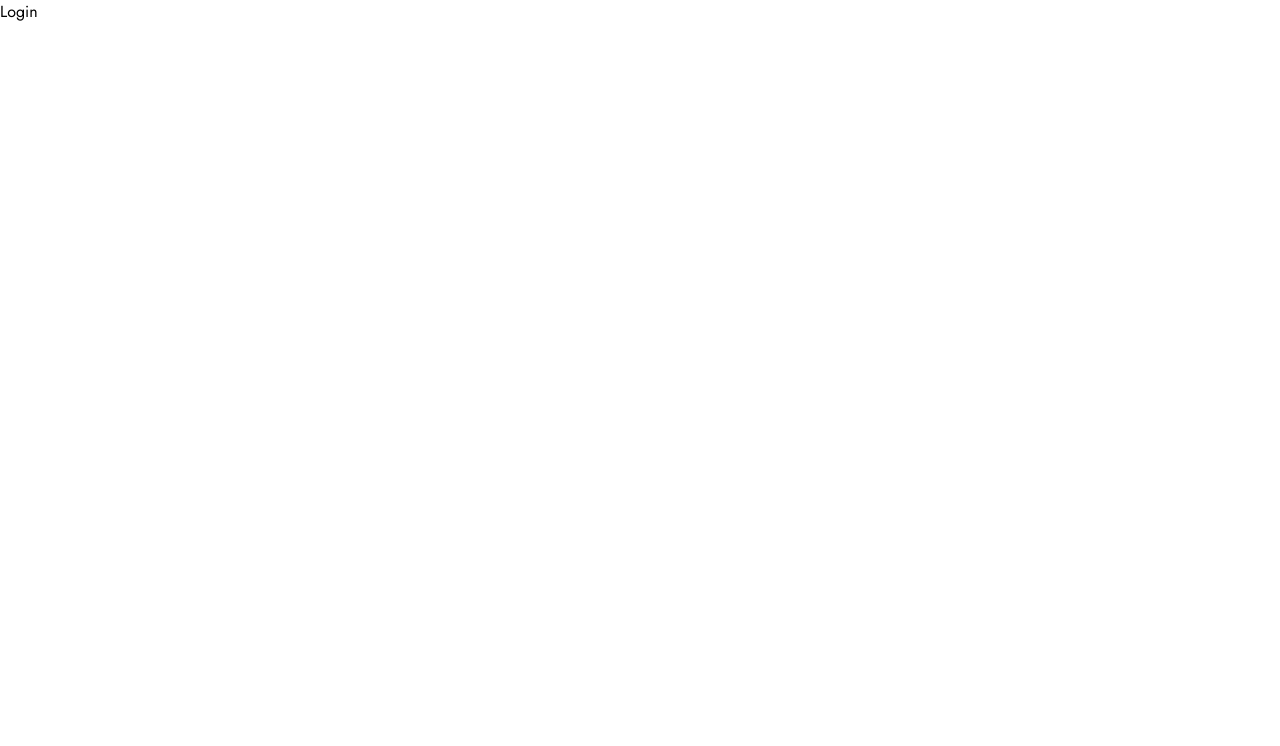
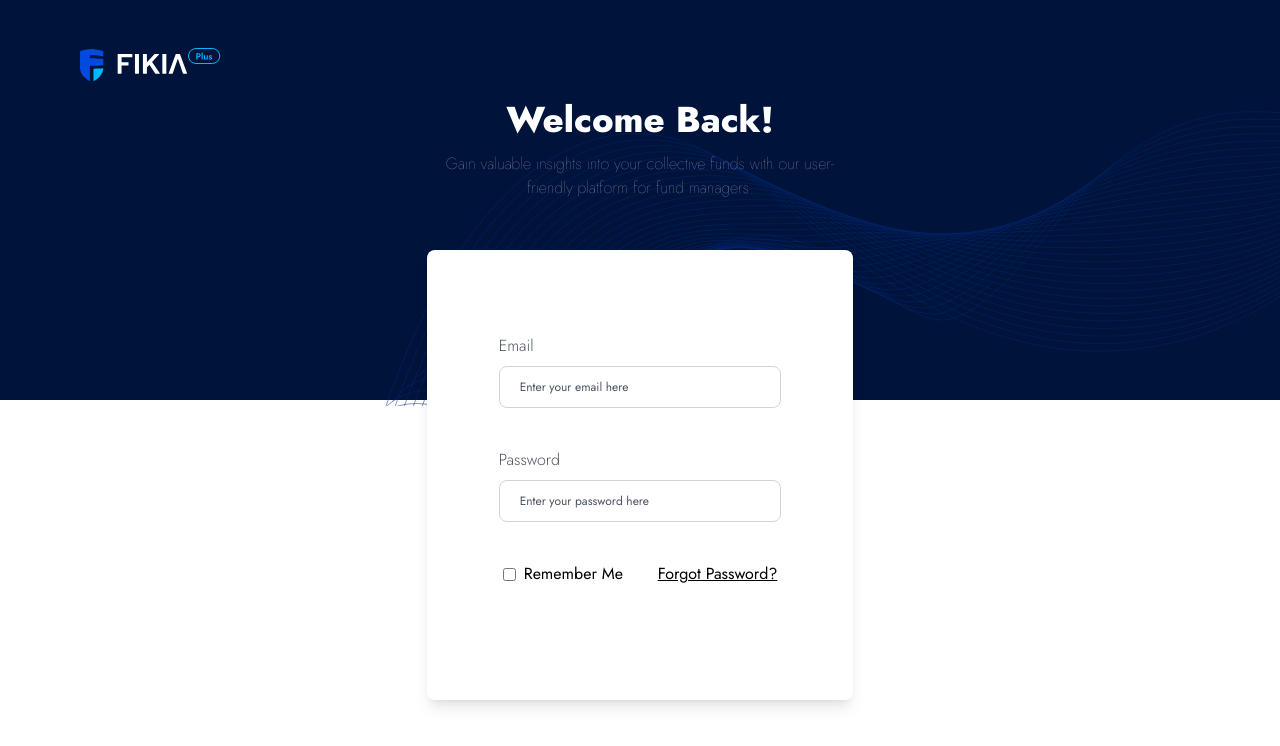
Before and after one commit to tier-one/fe-fikia-plus, a Next.js app: page /auth/login in a window 1280 px wide. Shown: the top 746 px of the page. Built offline with nearby package versions, Linux system fonts and the light colour scheme.

Commit message:
complete auth pages

```diff
--- /dev/null
+++ b/app/auth/forgot-password/page.tsx
@@ -0,0 +1,49 @@
+'use client'
+import Image from 'next/image';
+import Arrow from '../../../public/arrow.svg'
+import Link from 'next/link';
+import InputField from '@/app/components/InputField';
+import { useState } from 'react';
+
+const inputFieldStylingProps = {
+  container: {
+    className: 'flex flex-col space w-full py-7'
+  },
+  inputlabel: {
+    className: 'text-base text-gray-600 font-light'
+  },
+  input: {
+    className: 'py-3 px-5 rounded-lg mt-2 border border-gray-300 placeholder:text-gray-600'
+  },
+}
+
+export default function ForgotPassword() {
+  const [email, setEmail] = useState('')
+
+  const handleEmail = (email: string) => {
+    setEmail(email)
+  }
+
+  return (
+    <main className='bg-white rounded-lg shadow-lg h-1/2 w-1/3 px-16'>
+      <Link href='/auth/login' className='pt-12 flex'>
+        <Image src={Arrow} alt='arrow' />
+        <span className='text-[#002674] mx-1 text-sm'>Return back</span>
+      </Link>
+      <div className='py-5'>
+        <h1 className='text-4xl font-bold text-[#475569]'>Forgot password?</h1>
+        <p className='text-base py-3 text-[#475569]'>No worries, we&apos;ll send you reset instructions</p>
+        <InputField
+            value={email}
+            placeholder='Enter your email here'
+            required={false}
+            type='text'
+            className='text-xs'
+            label='Email'
+            onChange={handleEmail}
+            {...inputFieldStylingProps}
+          />
+      </div>
+    </main>
+  )
+}
--- /dev/null
+++ b/app/auth/layout.tsx
@@ -0,0 +1,38 @@
+import Image from "next/image"
+import { Jost } from 'next/font/google'
+import Logo from '../../public/fikiaplus.svg'
+import Waves from '../../public/waves-login.svg'
+
+const jost = Jost({ subsets: ['latin'] })
+
+export const metadata = {
+  title: 'Authentication',
+  description: 'Make Investments Easy',
+}
+
+
+export default function AuthLayout({
+  children,
+}: {
+  children: React.ReactNode
+}) {
+  return (
+    <html lang="en">
+      <body className={jost.className}>
+        <div className='h-screen'>
+          <div className='absolute px-20 py-12'>
+            <Image src={Logo} alt='Fikia Plus Logo' />
+          </div>
+          <div className='absolute right-0'>
+            <Image src={Waves} alt='waves' />
+          </div>
+          <div className='absolute flex justify-center items-center w-screen h-screen'>
+            {children}
+          </div>
+          <div className='bg-[#00133B] h-1/2'></div>
+          <div className='h-1/2'></div>
+        </div>
+      </body>
+    </html>
+  )
+}
--- a/app/auth/login/page.tsx
+++ b/app/auth/login/page.tsx
@@ -1,9 +1,64 @@
+'use client'
+import InputField from '@/app/components/InputField'
+import CheckBox from '@/app/components/CheckBox'
+import { useState } from 'react'
+import Link from 'next/link'
 
+const inputFieldStylingProps = {
+  container: {
+    className: 'flex flex-col space w-full px-8'
+  },
+  inputlabel: {
+    className: 'text-base text-gray-600 font-light'
+  },
+  input: {
+    className: 'py-3 px-5 rounded-lg mt-2 border border-gray-300 placeholder:text-gray-600'
+  },
+}
 
 export default function Login() {
+  const [email, setEmail] = useState('')
+  const [password, setPassword] = useState('')
+
+  const handleEmail = (email: string) => {
+    setEmail(email)
+  }
   return (
-    <main>
-      Login
+    <main className='h-3/4 w-1/3 box-shadow'>
+      <div className='w-full h-1/4 text-center text-white'>
+        <h1 className='text-4xl font-extrabold'>Welcome Back!</h1>
+        <p className='font-thin py-3'>Gain valuable insights into your collective funds with our user-friendly platform for fund managers.</p>
+      </div>
+      <div className='bg-white rounded-lg shadow-lg h-3/4 px-10 py-16'>
+        <div className='py-5'>
+          <InputField
+            value={email}
+            placeholder='Enter your email here'
+            required={false}
+            type='text'
+            className='text-xs'
+            label='Email'
+            onChange={handleEmail}
+            {...inputFieldStylingProps}
+          />
+        </div>
+        <div className='py-5'>
+          <InputField
+            value={password}
+            placeholder='Enter your password here'
+            required={false}
+            type='text'
+            className='text-xs'
+            label='Password'
+            onChange={handleEmail}
+            {...inputFieldStylingProps}
+          />
+        </div>
+        <div className='flex justify-between px-9 py-5'>
+          <CheckBox />
+          <Link href='/auth/forgot-password' className='text-base underline'>Forgot Password?</Link>
+        </div>
+      </div>
     </main>
   )
 }
--- a/app/auth/reset-password/page.tsx
+++ b/app/auth/reset-password/page.tsx
@@ -1,7 +1,59 @@
+'use client'
+import Link from 'next/link'
+import Image from 'next/image'
+import Arrow from '../../../public/arrow.svg'
+import InputField from '@/app/components/InputField'
+import { useState } from 'react'
+
+const inputFieldStylingProps = {
+  container: {
+    className: 'flex flex-col space w-full'
+  },
+  inputlabel: {
+    className: 'text-base text-gray-600 font-light'
+  },
+  input: {
+    className: 'py-3 px-5 rounded-lg mt-2 border border-gray-300 placeholder:text-gray-600'
+  },
+}
+
 export default function ResetPassword() {
+  const [password, setPassword] = useState('')
+
   return (
-    <main>
-      ResetPassword
+    <main className='bg-white rounded-lg shadow-lg h-1/2 w-1/3 px-16'>
+      <Link href='/auth/login' className='pt-12 flex'>
+        <Image src={Arrow} alt='arrow' />
+        <span className='text-[#002674] mx-1 text-sm'>Return back</span>
+      </Link>
+      <div className='py-5'>
+        <h1 className='text-4xl font-bold text-[#475569]'>Change password</h1>
+        <p className='text-base py-3 text-[#475569]'>Enter your new password and confirm it.</p>
+        <div className='py-2'>
+          <InputField
+              value={password}
+              placeholder='Enter your new password here'
+              required={false}
+              type='text'
+              className='text-xs'
+              label='New Password'
+              onChange={setPassword}
+              {...inputFieldStylingProps}
+            />
+        </div>
+        <div className='py-3'>
+          <InputField
+            value={password}
+            placeholder='Confirm your new password here'
+            required={false}
+            type='text'
+            className='text-xs'
+            label='Confirm Password'
+            onChange={setPassword}
+            {...inputFieldStylingProps}
+          />
+        </div>
+      </div>
     </main>
   )
 }
--- /dev/null
+++ b/app/components/CheckBox.tsx
@@ -0,0 +1,10 @@
+import React from 'react'
+
+export default function CheckBox() {
+  return (
+    <div className='flex items-center'>
+      <input type='checkbox' className='px-10' />
+      <span className='text-base mx-2'>Remember Me</span>
+    </div>
+  )
+}
--- /dev/null
+++ b/app/components/InputField.tsx
@@ -0,0 +1,52 @@
+import Image from 'next/image'
+
+interface InputProps{
+  value?: string
+  label?: string
+  placeholder?: string
+  type?: string
+  onChange?: (value: string)=> void
+  className?: string
+  required?: boolean
+  container?: {
+    className?: string
+  }
+  inputlabel?: {
+    className?: string
+  }
+  input?: {
+    className?: string
+  }
+}
+
+export default function InputField({
+    value,
+    label,
+    placeholder,
+    required,
+    type,
+    onChange,
+    className,
+    ...props
+  }: InputProps) {
+  const handleChange = (event: any) => {
+    const { value } = event?.target
+    onChange && onChange(value)
+  }
+
+  return (
+    <div className={`${props.container?.className} ${className}`}>
+      {label && required ?
+        <label className={props.inputlabel?.className} htmlFor='app-input-field'>{label} <span className='text-ehr-red'>*</span></label> :
+        <label className={props.inputlabel?.className} htmlFor='app-input-field'>{label}</label>}
+      <input
+        type={type}
+        value={value}
+        placeholder={placeholder}
+        onChange={handleChange}
+        className={props.input?.className}
+        {...props}
+      />
+    </div>
+  )
+}
--- a/app/dashboard/layout.tsx
+++ b/app/dashboard/layout.tsx
@@ -1,5 +1,7 @@
+import { Jost } from 'next/font/google'
+import Navbar from '../components/Navbar'
 
-import Navbar from '../components/Navbar'
+// const jost = Jost({ subsets: ['latin'] })
 
 export const metadata = {
   title: 'Dashboard',
--- a/app/layout.tsx
+++ b/app/layout.tsx
@@ -1,7 +1,6 @@
 import './globals.css'
-import { Inter, Jost } from 'next/font/google'
+import { Jost } from 'next/font/google'
 
-const inter = Inter({ subsets: ['latin'] })
 const jost = Jost({ subsets: ['latin'] })
 
 export const metadata = {
```
Also changed, not shown: public/arrow.svg (added), public/waves-login.svg (added).
